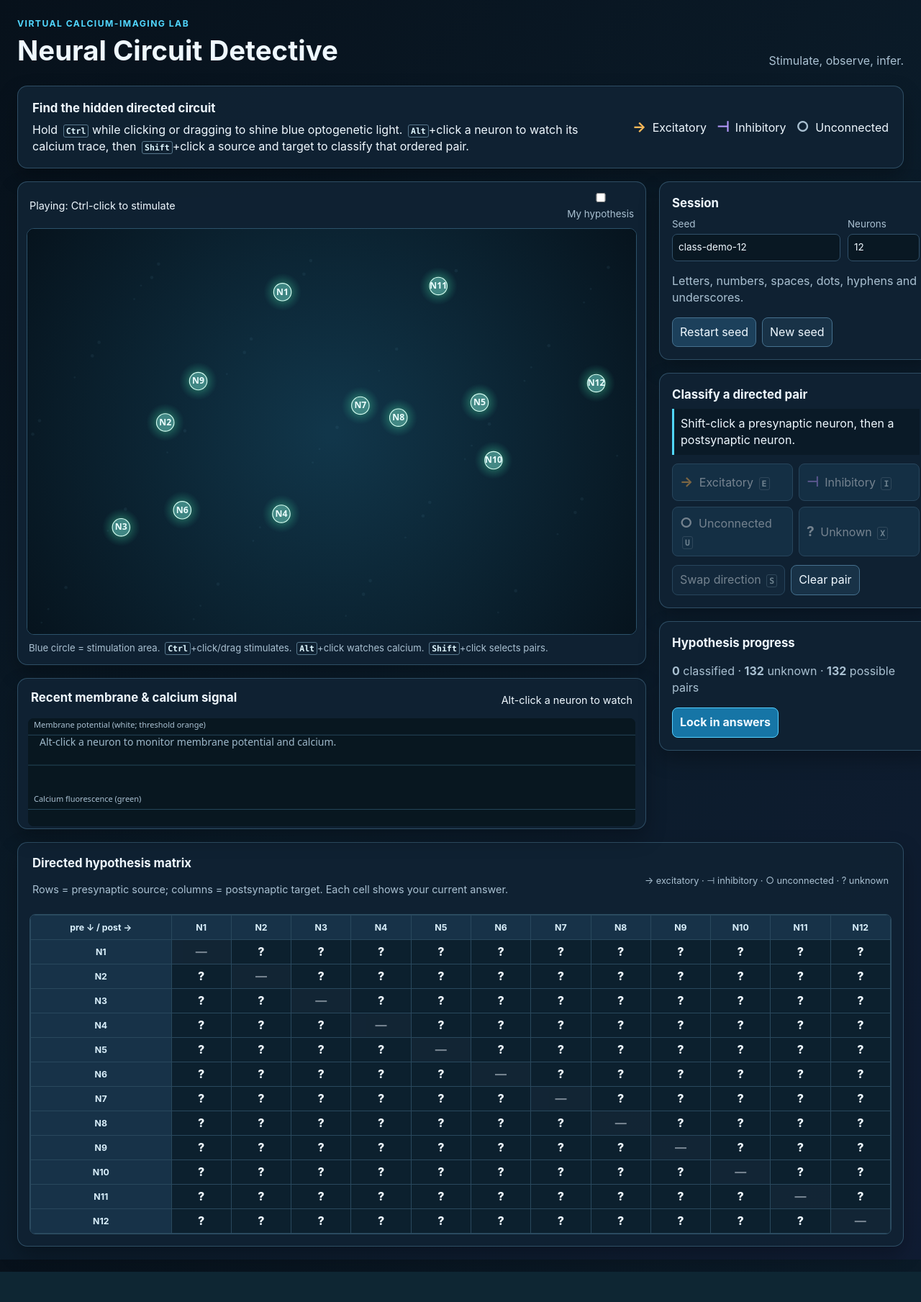
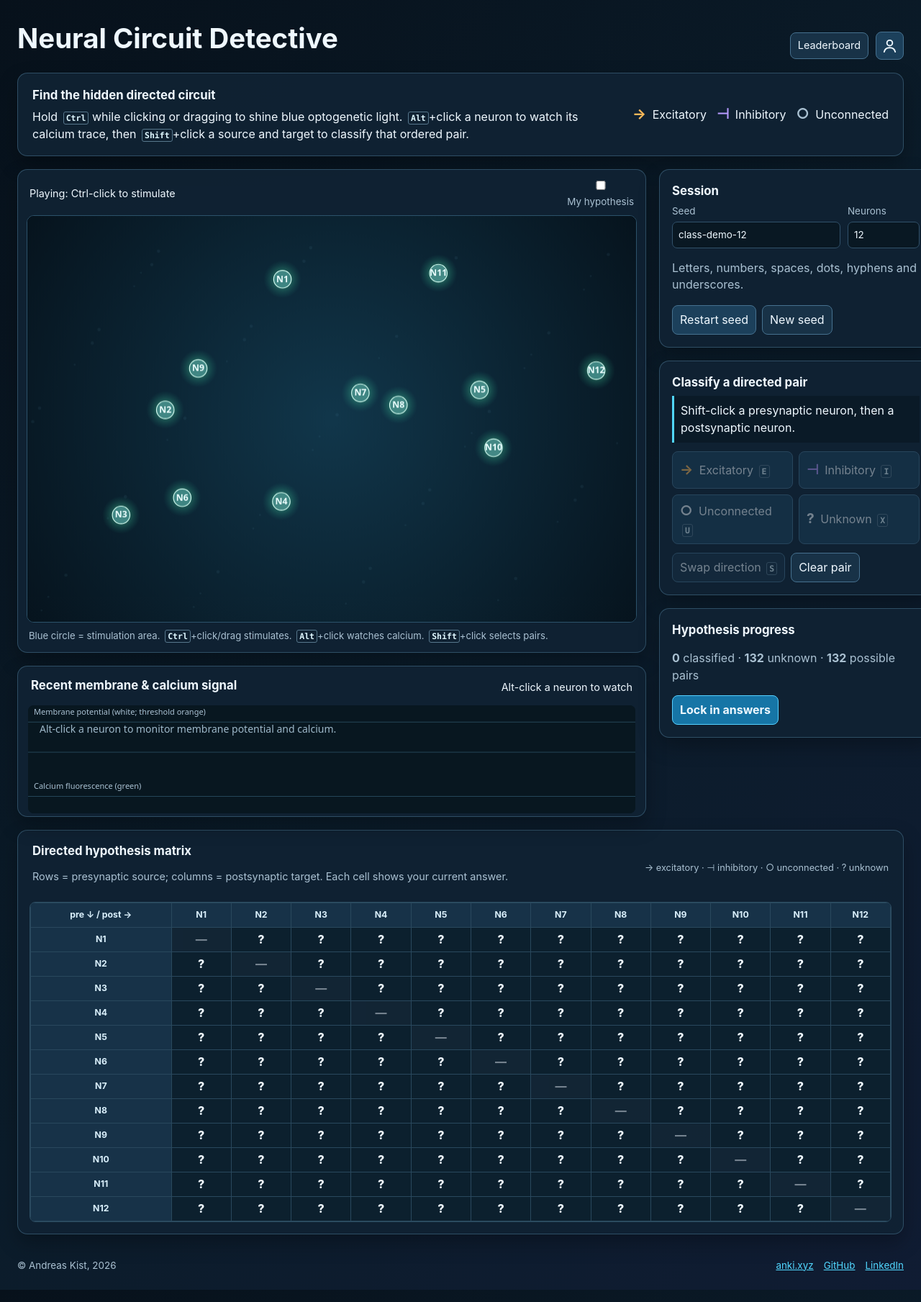
Before and after one commit to ankilab/connectivity-game, a PHP site: page / in a window 1280 px wide. Shown: the whole page at 72% size. Before the commit the page ends 1767 px from the top, so only its background shows below. Run offline with PHP 8.4, Linux system fonts and the light colour scheme.

Commit message:
adding leaderboard

```diff
--- /dev/null
+++ b/api.php
@@ -0,0 +1,143 @@
+<?php
+declare(strict_types=1);
+
+/*
+ * Small file-backed leaderboard API for ordinary PHP hosting.
+ * PINs are hashed; the JSON data file never contains a plaintext PIN.
+ */
+session_start();
+header('Content-Type: application/json; charset=utf-8');
+
+const LEADERBOARD_FILE = __DIR__ . '/data/leaderboard.json';
+
+function reply(array $payload, int $status = 200): void {
+    http_response_code($status);
+    echo json_encode($payload, JSON_UNESCAPED_UNICODE | JSON_UNESCAPED_SLASHES);
+    exit;
+}
+
+function request_data(): array {
+    $raw = file_get_contents('php://input');
+    if ($raw !== false && $raw !== '') {
+        $decoded = json_decode($raw, true);
+        if (is_array($decoded)) return $decoded;
+    }
+    return is_array($_POST) ? $_POST : [];
+}
+
+function valid_nickname(mixed $value): ?string {
+    $nickname = is_string($value) ? trim($value) : '';
+    return preg_match('/^[A-Za-z0-9 _-]{3,16}$/', $nickname) ? $nickname : null;
+}
+
+function valid_pin(mixed $value): ?string {
+    $pin = is_string($value) ? $value : '';
+    return preg_match('/^\d{4}$/', $pin) ? $pin : null;
+}
+
+function valid_seed(mixed $value): ?string {
+    $seed = is_string($value) ? trim($value) : '';
+    return ($seed !== '' && strlen($seed) <= 80 && preg_match('/^[A-Za-z0-9 _.-]+$/', $seed)) ? $seed : null;
+}
+
+function leaderboard_data(): array {
+    if (!is_dir(dirname(LEADERBOARD_FILE))) mkdir(dirname(LEADERBOARD_FILE), 0775, true);
+    if (!file_exists(LEADERBOARD_FILE)) file_put_contents(LEADERBOARD_FILE, '{"users":{}}');
+    $raw = file_get_contents(LEADERBOARD_FILE);
+    $data = is_string($raw) ? json_decode($raw, true) : null;
+    return is_array($data) && isset($data['users']) && is_array($data['users']) ? $data : ['users' => []];
+}
+
+function write_leaderboard(array $data): bool {
+    $handle = fopen(LEADERBOARD_FILE, 'c+');
+    if ($handle === false) return false;
+    $ok = flock($handle, LOCK_EX);
+    if ($ok) {
+        ftruncate($handle, 0);
+        rewind($handle);
+        $ok = fwrite($handle, json_encode($data, JSON_UNESCAPED_UNICODE | JSON_UNESCAPED_SLASHES)) !== false;
+        fflush($handle);
+        flock($handle, LOCK_UN);
+    }
+    fclose($handle);
+    return $ok;
+}
+
+function public_profile(array $user): array {
+    return [
+        'nickname' => $user['nickname'],
+        'successes' => (int) $user['successes'],
+        'points' => (int) $user['points'],
+        'maxN' => (int) $user['maxN'],
+    ];
+}
+
+function current_user(array $data): ?array {
+    $key = $_SESSION['neural_leaderboard_user'] ?? null;
+    return is_string($key) && isset($data['users'][$key]) ? $data['users'][$key] : null;
+}
+
+function tier(int $maxN): string {
+    if ($maxN >= 10) return 'Gold';
+    if ($maxN >= 7) return 'Silver';
+    return 'Bronze';
+}
+
+$input = request_data();
+$action = is_string($input['action'] ?? null) ? $input['action'] : ($_GET['action'] ?? 'leaderboard');
+$data = leaderboard_data();
+
+if ($action === 'session') {
+    $user = current_user($data);
+    reply(['ok' => true, 'user' => $user ? public_profile($user) : null]);
+}
+
+if ($action === 'login') {
+    $nickname = valid_nickname($input['nickname'] ?? null);
+    $pin = valid_pin($input['pin'] ?? null);
+    if ($nickname === null || $pin === null) reply(['ok' => false, 'message' => 'Use a 3–16 character nickname and exactly four PIN digits.'], 422);
+    $key = strtolower($nickname);
+    $created = false;
+    if (!isset($data['users'][$key])) {
+        $created = true;
+        $data['users'][$key] = ['nickname' => $nickname, 'pinHash' => password_hash($pin, PASSWORD_DEFAULT), 'successes' => 0, 'points' => 0, 'maxN' => 0, 'completed' => []];
+        if (!write_leaderboard($data)) reply(['ok' => false, 'message' => 'Server could not save the account.'], 500);
+    } elseif (!password_verify($pin, $data['users'][$key]['pinHash'])) {
+        reply(['ok' => false, 'message' => 'That PIN does not match this nickname.'], 401);
+    }
+    $_SESSION['neural_leaderboard_user'] = $key;
+    reply(['ok' => true, 'user' => public_profile($data['users'][$key]), 'created' => $created]);
+}
+
+if ($action === 'logout') {
+    unset($_SESSION['neural_leaderboard_user']);
+    reply(['ok' => true]);
+}
+
+if ($action === 'record') {
+    $key = $_SESSION['neural_leaderboard_user'] ?? null;
+    $n = filter_var($input['n'] ?? null, FILTER_VALIDATE_INT, ['options' => ['min_range' => 3, 'max_range' => 10]]);
+    $seed = valid_seed($input['seed'] ?? null);
+    if (!is_string($key) || !isset($data['users'][$key])) reply(['ok' => false, 'message' => 'Log in to record a success.'], 401);
+    if ($n === false || $seed === null) reply(['ok' => false, 'message' => 'Invalid leaderboard result.'], 422);
+    $challenge = hash('sha256', $n . "\0" . $seed);
+    $user = &$data['users'][$key];
+    $alreadyRecorded = isset($user['completed'][$challenge]);
+    if (!$alreadyRecorded) {
+        $user['completed'][$challenge] = true;
+        $user['successes'] += 1;
+        $user['points'] += $n * ($n - 1);
+        $user['maxN'] = max($user['maxN'], $n);
+        if (!write_leaderboard($data)) reply(['ok' => false, 'message' => 'Server could not record the result.'], 500);
+    }
+    reply(['ok' => true, 'alreadyRecorded' => $alreadyRecorded, 'user' => public_profile($user)]);
+}
+
+if ($action === 'leaderboard') {
+    $rows = [];
+    foreach ($data['users'] as $user) if ((int) $user['successes'] > 0) $rows[] = public_profile($user) + ['tier' => tier((int) $user['maxN'])];
+    usort($rows, static fn(array $a, array $b): int => $b['points'] <=> $a['points'] ?: $b['maxN'] <=> $a['maxN'] ?: $a['successes'] <=> $b['successes'] ?: strcasecmp($a['nickname'], $b['nickname']));
+    reply(['ok' => true, 'rows' => array_slice($rows, 0, 25)]);
+}
+
+reply(['ok' => false, 'message' => 'Unknown request.'], 400);
--- a/assets/css/styles.css
+++ b/assets/css/styles.css
@@ -54,6 +54,50 @@ main {
   padding-bottom: 18px;
 }
 
+.header-actions {
+  display: flex;
+  align-items: center;
+  gap: 10px;
+}
+
+.header-link {
+  padding: 7px 10px;
+  border: 1px solid #46718f;
+  border-radius: 8px;
+  color: var(--text);
+  font-size: 0.9rem;
+  text-decoration: none;
+  background: #183247;
+}
+
+.header-link:hover {
+  background: #285978;
+}
+
+/* A small account icon keeps the optional login out of the game workspace. */
+.login-icon {
+  display: grid;
+  width: 39px;
+  height: 39px;
+  padding: 7px;
+  place-items: center;
+}
+
+.login-icon svg {
+  width: 100%;
+  height: 100%;
+  fill: none;
+  stroke: currentColor;
+  stroke-linecap: round;
+  stroke-linejoin: round;
+  stroke-width: 2;
+}
+
+.login-icon.logged-in {
+  border-color: var(--cyan);
+  color: var(--cyan);
+}
+
 .eyebrow {
   margin: 0;
   color: var(--cyan);
@@ -80,6 +124,32 @@ h2 {
 
 .header-note {
   margin: 0 0 0.25rem;
+}
+
+/* Compact attribution and outbound links below the lab interface. */
+.site-footer {
+  display: flex;
+  justify-content: space-between;
+  gap: 14px;
+  max-width: 1500px;
+  margin: 4px auto 0;
+  padding: 16px 24px 24px;
+  color: var(--muted);
+  font-size: 0.84rem;
+}
+
+.site-footer nav {
+  display: flex;
+  flex-wrap: wrap;
+  gap: 14px;
+}
+
+.site-footer a {
+  color: var(--cyan);
+}
+
+.site-footer a:hover {
+  color: #dffaff;
 }
 
 /* Reusable frosted panel used throughout the lab interface. */
--- /dev/null
+++ b/assets/js/leaderboard-page.js
@@ -0,0 +1,4 @@
+import { Leaderboard } from './leaderboard.js';
+
+const leaderboard = new Leaderboard();
+leaderboard.init();
--- /dev/null
+++ b/assets/js/leaderboard.js
@@ -0,0 +1,128 @@
+/** Optional local-account UI and small PHP leaderboard client. */
+export class Leaderboard {
+  constructor() {
+    this.user = null;
+    this.el = {
+      form: document.getElementById('login-form'),
+      nickname: document.getElementById('nickname-input'),
+      pin: document.getElementById('pin-input'),
+      session: document.getElementById('account-session'),
+      status: document.getElementById('account-status'),
+      message: document.getElementById('account-message'),
+      logout: document.getElementById('logout-button'),
+      trigger: document.getElementById('login-trigger'),
+      close: document.getElementById('close-login-button'),
+      dialog: document.getElementById('account-dialog'),
+      refresh: document.getElementById('refresh-leaderboard-button'),
+      body: document.getElementById('leaderboard-body')
+    };
+  }
+
+  async request(action, body = null) {
+    const options = body ? { method: 'POST', headers: { 'Content-Type': 'application/json' }, body: JSON.stringify({ action, ...body }) } : {};
+    const response = await fetch(body ? 'api.php' : `api.php?action=${encodeURIComponent(action)}`, options);
+    const data = await response.json().catch(() => ({ ok: false, message: 'The server returned an invalid response.' }));
+    if (!response.ok || !data.ok) throw new Error(data.message || 'The request could not be completed.');
+    return data;
+  }
+
+  async init() {
+    this.el.form.addEventListener('submit', (event) => { event.preventDefault(); this.login(); });
+    this.el.logout.addEventListener('click', () => this.logout());
+    this.el.trigger?.addEventListener('click', () => this.openLogin());
+    this.el.close?.addEventListener('click', () => this.closeLogin());
+    this.el.dialog?.addEventListener('click', (event) => { if (event.target === this.el.dialog) this.closeLogin(); });
+    this.el.refresh?.addEventListener('click', () => this.refresh());
+    try {
+      const session = await this.request('session');
+      this.user = session.user;
+      this.renderAccount();
+    } catch (error) { this.setMessage(error.message); }
+    await this.refresh();
+  }
+
+  setMessage(message) { this.el.message.textContent = message; }
+
+  renderAccount() {
+    const loggedIn = this.user !== null;
+    this.el.form.hidden = loggedIn;
+    this.el.session.hidden = !loggedIn;
+    if (loggedIn) {
+      const tier = this.user.maxN >= 10 ? 'Gold' : this.user.maxN >= 7 ? 'Silver' : this.user.successes ? 'Bronze' : 'Unranked';
+      this.el.status.textContent = `Logged in as ${this.user.nickname}: ${this.user.points} points, ${this.user.successes} resolved network${this.user.successes === 1 ? '' : 's'}, ${tier}.`;
+      this.setMessage('Perfect N=3–10 results are saved automatically once per seed.');
+    }
+    if (this.el.trigger) {
+      this.el.trigger.classList.toggle('logged-in', loggedIn);
+      this.el.trigger.setAttribute('aria-label', loggedIn ? `Account: ${this.user.nickname}. Open account dialog.` : 'Log in or create a local account');
+      this.el.trigger.title = loggedIn ? `Logged in as ${this.user.nickname}` : 'Log in';
+    }
+  }
+
+  openLogin() {
+    if (!this.el.dialog) return;
+    this.el.dialog.hidden = false;
+    (this.user ? this.el.logout : this.el.nickname).focus();
+  }
+
+  closeLogin() { if (this.el.dialog) this.el.dialog.hidden = true; }
+
+  async login() {
+    const nickname = this.el.nickname.value.trim();
+    const pin = this.el.pin.value;
+    try {
+      const data = await this.request('login', { nickname, pin });
+      this.user = data.user;
+      this.el.pin.value = '';
+      this.renderAccount();
+      this.setMessage(data.created ? 'Account created. Perfect results will now be recorded.' : 'Logged in. Perfect results will now be recorded.');
+      await this.refresh();
+    } catch (error) { this.setMessage(error.message); }
+  }
+
+  async logout() {
+    try {
+      await this.request('logout', {});
+      this.user = null;
+      this.el.form.reset();
+      this.renderAccount();
+      this.setMessage('Logged out. You can still play without an account.');
+    } catch (error) { this.setMessage(error.message); }
+  }
+
+  async recordSuccess(seed, n) {
+    if (!this.user || n < 3 || n > 10) return { recorded: false, loggedIn: Boolean(this.user) };
+    const data = await this.request('record', { seed, n });
+    this.user = data.user;
+    this.renderAccount();
+    await this.refresh();
+    return { recorded: !data.alreadyRecorded, loggedIn: true, points: data.user.points };
+  }
+
+  async refresh() {
+    if (!this.el.body) return;
+    try {
+      const data = await this.request('leaderboard');
+      this.renderRows(data.rows);
+    } catch (error) {
+      this.el.body.replaceChildren(this.messageRow(error.message));
+    }
+  }
+
+  messageRow(message) {
+    const row = document.createElement('tr'), cell = document.createElement('td');
+    cell.colSpan = 6; cell.textContent = message; row.append(cell); return row;
+  }
+
+  renderRows(rows) {
+    this.el.body.replaceChildren();
+    if (!rows.length) { this.el.body.append(this.messageRow('No resolved networks yet. Be the first scientist on the board.')); return; }
+    rows.forEach((row, index) => {
+      const tr = document.createElement('tr');
+      const medal = index === 0 ? '🥇' : index === 1 ? '🥈' : index === 2 ? '🥉' : String(index + 1);
+      [medal, row.nickname, row.tier, String(row.points), String(row.successes), `N=${row.maxN}`].forEach((value) => { const cell = document.createElement('td'); cell.textContent = value; tr.append(cell); });
+      tr.className = `tier-${row.tier.toLowerCase()}`;
+      this.el.body.append(tr);
+    });
+  }
+}
--- a/assets/js/main.js
+++ b/assets/js/main.js
@@ -4,10 +4,12 @@ import { Simulation } from './simulation.js';
 import { Renderer } from './renderer.js';
 import { UI } from './ui.js';
 import { summarize } from './scoring.js';
+import { Leaderboard } from './leaderboard.js';
 
 const VALID_SEED = /^[A-Za-z0-9 _.-]{1,80}$/;
 const field = document.getElementById('field-canvas');
 const ui = new UI(); const renderer = new Renderer(field, document.getElementById('activity-canvas'));
+const leaderboard = new Leaderboard();
 let game = null; let lastFrame = 0; let accumulator = 0; let pointerDown = false; let generatedSeedNumber = 0;
 function pointFromEvent(event) { const rect = field.getBoundingClientRect(); return { x: (event.clientX - rect.left) / rect.width * CONFIG.fieldWidth, y: (event.clientY - rect.top) / rect.height * CONFIG.fieldHeight }; }
 function validSeed(value) { return VALID_SEED.test(value.trim()); }
@@ -49,7 +51,7 @@ ui.el.restart_button.addEventListener('click',()=>{const seed=ui.el.seed_input.v
 ui.el.new_seed_button.addEventListener('click',()=>{const count=Number(ui.el.count_input.value);if(!isValidCount(count)){ui.announce('Choose a neuron count from 3 to 30.');return;}start(newSeed(),count);});
 ui.el.lock_button.addEventListener('click',()=>{game.state='submission-confirmation';ui.showConfirmation(summarize(game.network,game.guesses));});
 ui.el.cancel_lock_button.addEventListener('click',()=>{game.state=game.selection.pre===null?'playing':'pair-selection';ui.hideConfirmation();});
-ui.el.confirm_lock_button.addEventListener('click',()=>{const summary=summarize(game.network,game.guesses);game.locked=true;game.state='results';game.selection={pre:null,post:null,shiftMode:false};ui.hideConfirmation();refresh();ui.renderResults(summary,game.network);ui.announce(`Results ready. Overall score ${(summary.overall*100).toFixed(1)} percent.`);});
+ui.el.confirm_lock_button.addEventListener('click',()=>{const summary=summarize(game.network,game.guesses);game.locked=true;game.state='results';game.selection={pre:null,post:null,shiftMode:false};ui.hideConfirmation();refresh();ui.renderResults(summary,game.network);ui.announce(`Results ready. Overall score ${(summary.overall*100).toFixed(1)} percent.`);if(summary.correct===summary.total&&game.network.count<=10){leaderboard.recordSuccess(game.network.seed,game.network.count).then((result)=>{if(result.recorded)ui.announce(`Perfect network recorded: ${result.points} Olympic points.`);else if(result.loggedIn)ui.announce('Perfect network already recorded for this seed.');}).catch((error)=>ui.announce(`Perfect result was not saved: ${error.message}`));}});
 document.addEventListener('keydown',(event)=>{if(event.target.matches('input,textarea,select'))return;if(!game||game.locked)return;const key=event.key.toLowerCase();if(key==='e')answer(TYPES.EXC);if(key==='i')answer(TYPES.INH);if(key==='u')answer(TYPES.NONE);if(key==='x')answer(TYPES.UNKNOWN);if(key==='s'&&game.selection.pre!==null&&game.selection.post!==null){const p=game.selection.pre;game.selection.pre=game.selection.post;game.selection.post=p;refresh();}if(key==='h'){ui.el.hypothesis_toggle.checked=!ui.el.hypothesis_toggle.checked;game.showHypothesis=ui.el.hypothesis_toggle.checked;}});
 document.addEventListener('visibilitychange',()=>{lastFrame=0;accumulator=0;if(document.hidden&&game)game.simulation.setStimulation(null,false);});
-start(ui.el.seed_input.value,Number(ui.el.count_input.value));requestAnimationFrame(animate);
+start(ui.el.seed_input.value,Number(ui.el.count_input.value));leaderboard.init();requestAnimationFrame(animate);
--- /dev/null
+++ b/data/leaderboard.json
@@ -0,0 +1 @@
+{"users":{}}
--- a/index.php
+++ b/index.php
@@ -29,8 +29,13 @@ $count = valid_count($_GET['n'] ?? 12);
 <body>
   <a class="skip-link" href="#experiment">Skip to experiment controls</a>
   <header class="site-header">
-    <div><p class="eyebrow">Virtual calcium-imaging lab</p><h1>Neural Circuit Detective</h1></div>
-    <p class="header-note">Stimulate, observe, infer.</p>
+    <h1>Neural Circuit Detective</h1>
+    <div class="header-actions">
+      <a class="header-link" href="leaderboard.php">Leaderboard</a>
+      <button id="login-trigger" class="login-icon" type="button" aria-label="Log in or manage local account" title="Log in">
+        <svg viewBox="0 0 24 24" aria-hidden="true"><circle cx="12" cy="8" r="4"></circle><path d="M4 21c.8-4.1 3.4-6.2 8-6.2s7.2 2.1 8 6.2"></path></svg>
+      </button>
+    </div>
   </header>
   <main>
     <section class="intro card" aria-labelledby="intro-title">
@@ -65,7 +70,16 @@ $count = valid_count($_GET['n'] ?? 12);
     <section class="card matrix-card" aria-labelledby="matrix-title"><div class="section-title"><div><h2 id="matrix-title">Directed hypothesis matrix</h2><p class="muted">Rows = presynaptic source; columns = postsynaptic target. Each cell shows your current answer.</p></div><span class="matrix-key">→ excitatory · ⊣ inhibitory · ○ unconnected · ? unknown</span></div><div class="matrix-scroll"><table id="guess-matrix"></table></div></section>
     <section id="results-panel" class="card results" hidden aria-live="polite"></section>
   </main>
+  <footer class="site-footer">
+    <span>© Andreas Kist, 2026</span>
+    <nav aria-label="External links">
+      <a href="https://www.anki.xyz/" target="_blank" rel="noopener noreferrer">anki.xyz</a>
+      <a href="https://github.com/ankilab/connectivity-game" target="_blank" rel="noopener noreferrer">GitHub</a>
+      <a href="https://www.linkedin.com/in/andreas-kist/" target="_blank" rel="noopener noreferrer">LinkedIn</a>
+    </nav>
+  </footer>
   <div id="confirm-dialog" class="dialog-backdrop" hidden><section class="dialog" role="dialog" aria-modal="true" aria-labelledby="confirm-title"><h2 id="confirm-title">Lock in your answers?</h2><p id="confirm-copy"></p><p class="warning">Unknown pairs score zero in the overall score.</p><div class="button-row"><button id="confirm-lock-button" type="button" class="primary">Confirm lock-in</button><button id="cancel-lock-button" type="button" class="secondary">Keep editing</button></div></section></div>
+  <div id="account-dialog" class="dialog-backdrop" hidden><section class="dialog account-dialog" role="dialog" aria-modal="true" aria-labelledby="account-title"><button id="close-login-button" class="dialog-close" type="button" aria-label="Close account dialog">×</button><p class="eyebrow">Optional local account</p><h2 id="account-title">Login to the Olympic leaderboard</h2><p class="muted">A perfect N=10 earns 90 points; ten perfect N=3 circuits earn 60.</p><form id="login-form" class="login-form"><label>Nickname<input id="nickname-input" name="nickname" minlength="3" maxlength="16" pattern="[A-Za-z0-9 _-]+" autocomplete="username" required></label><label>4-digit PIN<input id="pin-input" name="pin" inputmode="numeric" pattern="[0-9]{4}" minlength="4" maxlength="4" autocomplete="current-password" required></label><button type="submit">Log in / create account</button></form><div id="account-session" hidden><p id="account-status" class="account-status"></p><button id="logout-button" type="button" class="secondary">Log out</button></div><p id="account-message" class="muted" aria-live="polite">First use of a nickname creates its local account.</p></section></div>
   <p id="status-message" class="sr-only" aria-live="polite"></p>
   <script type="module" src="assets/js/main.js"></script>
 </body>
```
Also changed, not shown: other parts of assets/css/styles.css (+101 -2 lines), leaderboard.php (added, +34 -0 lines), README.md, data/.htaccess (added).
